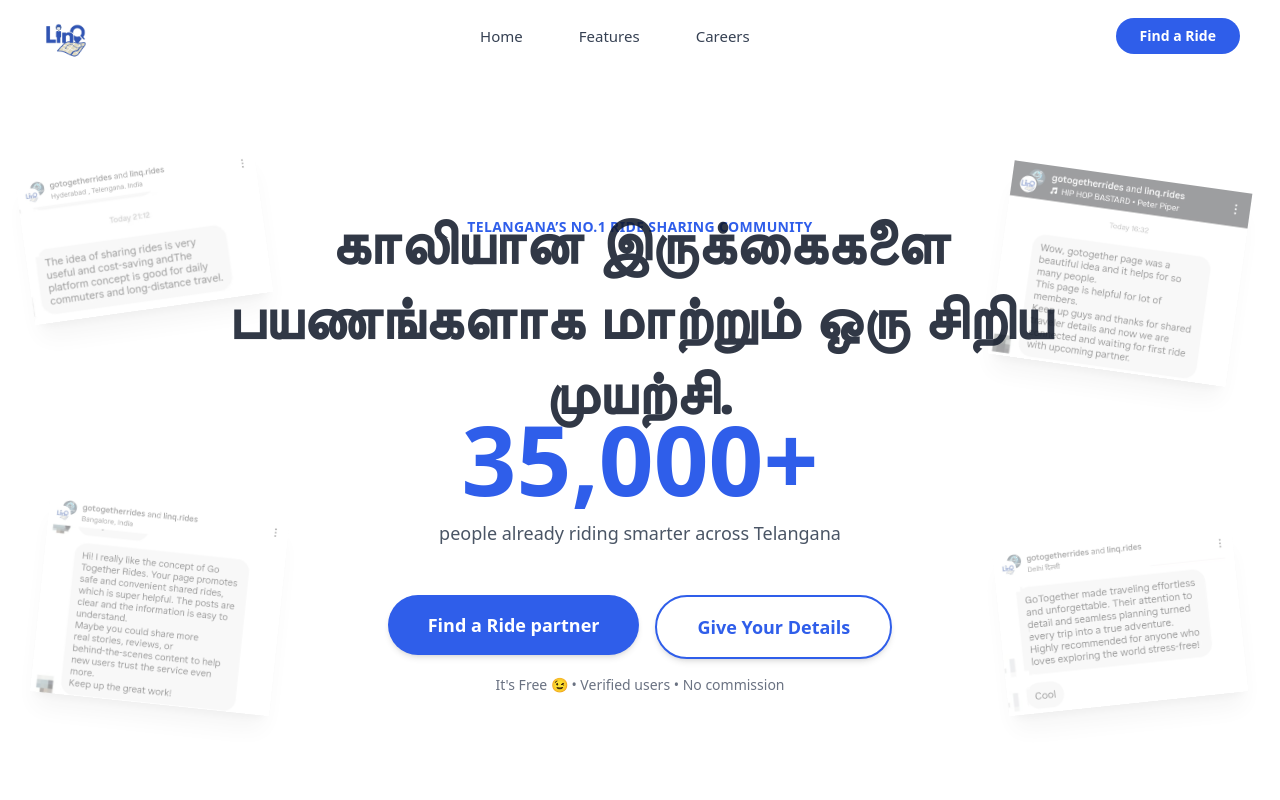
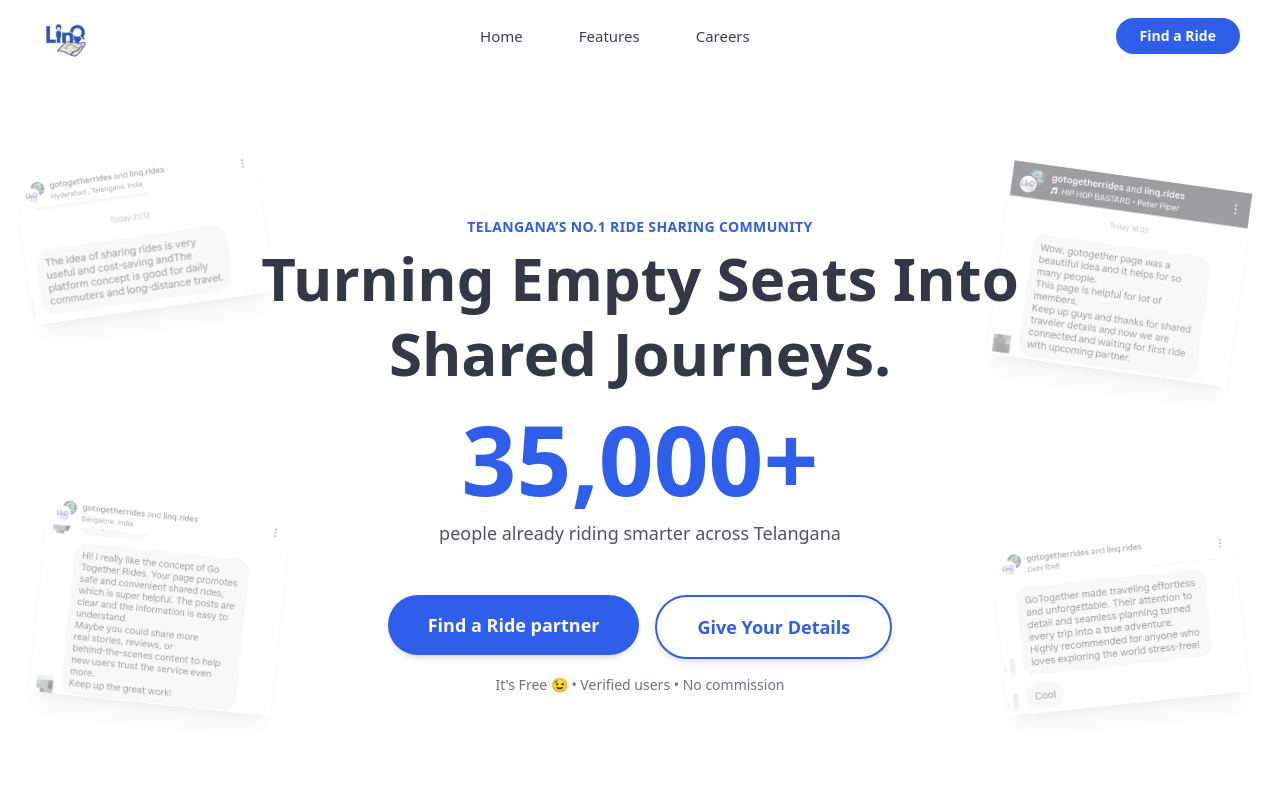
Before and after one commit to linqdocs400-web/linqapp, a Next.js app: page / in a window 1280 px wide. Shown: the top 800 px of the page. Built offline with nearby package versions, Linux system fonts and the light colour scheme; no server answers; a web font is replaced by a local one.

Commit message:
Remove Tamil text from Hero section
- Removed Tamil text from rotating texts array
- Now only English and Telugu texts rotate
- Removed conditional font sizing for Tamil text
- Simplified className back to uniform sizing
- Maintains smooth blinking animation for remaining texts

```diff
--- a/src/app/components/Hero.tsx
+++ b/src/app/components/Hero.tsx
@@ -14,7 +14,6 @@ export default function Hero() {
   const texts = [
     "Turning Empty Seats Into Shared Journeys.",
     "ఖాళీ సీట్లను ప్రయాణాలుగా మార్చే చిన్న ప్రయత్నం..",
-    "காலியான இருக்கைகளை பயணங்களாக மாற்றும் ஒரு சிறிய முயற்சி.",
   ];
 
   /* COUNT ANIMATION */
@@ -85,9 +84,7 @@ export default function Hero() {
         <div className="h-[90px] sm:h-[110px] flex items-center justify-center mb-4 sm:mb-6 px-2">
           <h1
             key={index}
-            className={`text-3xl sm:text-4xl md:text-6xl font-bold leading-tight text-gray-900 transition-all duration-700 animate-smooth-blink ${
-              index === 2 ? 'text-xs sm:text-base md:text-2xl' : ''
-            }`}
+            className="text-3xl sm:text-4xl md:text-6xl font-bold leading-tight text-gray-900 transition-all duration-700 animate-smooth-blink"
           >
             {texts[index]}
           </h1>
```
